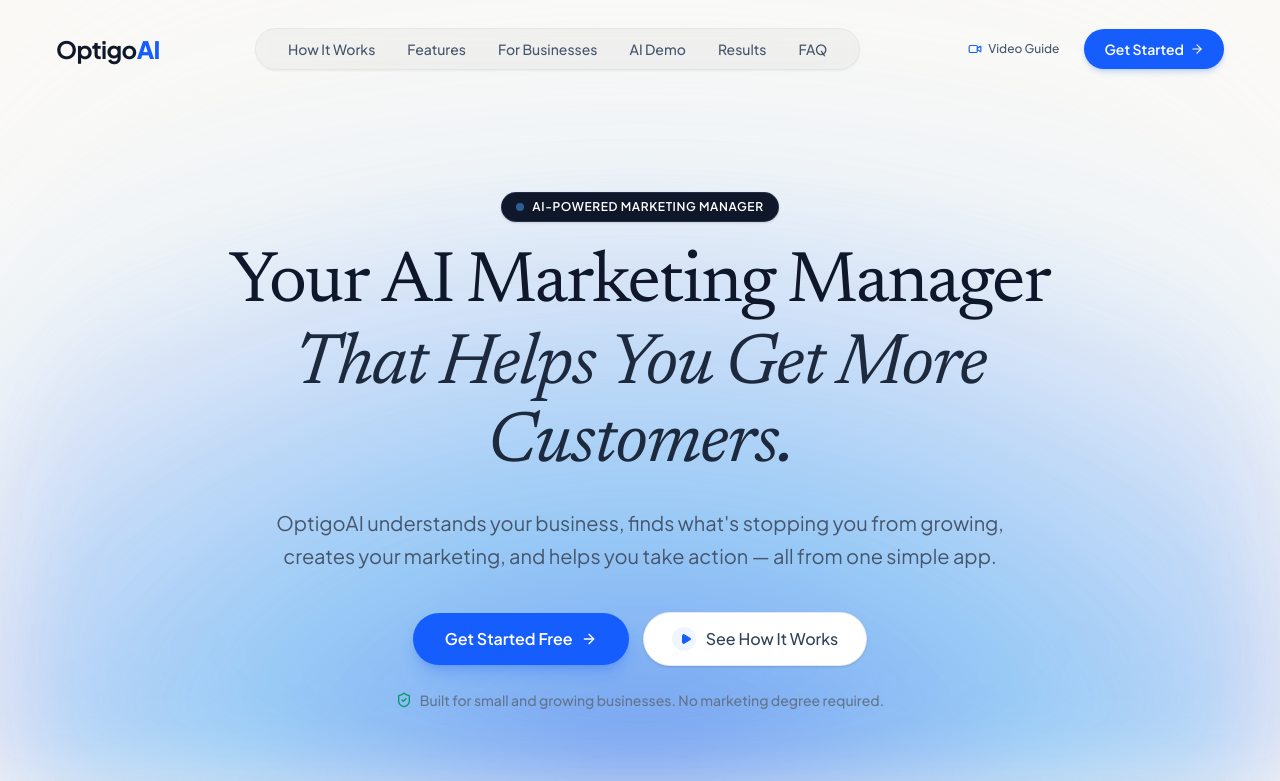
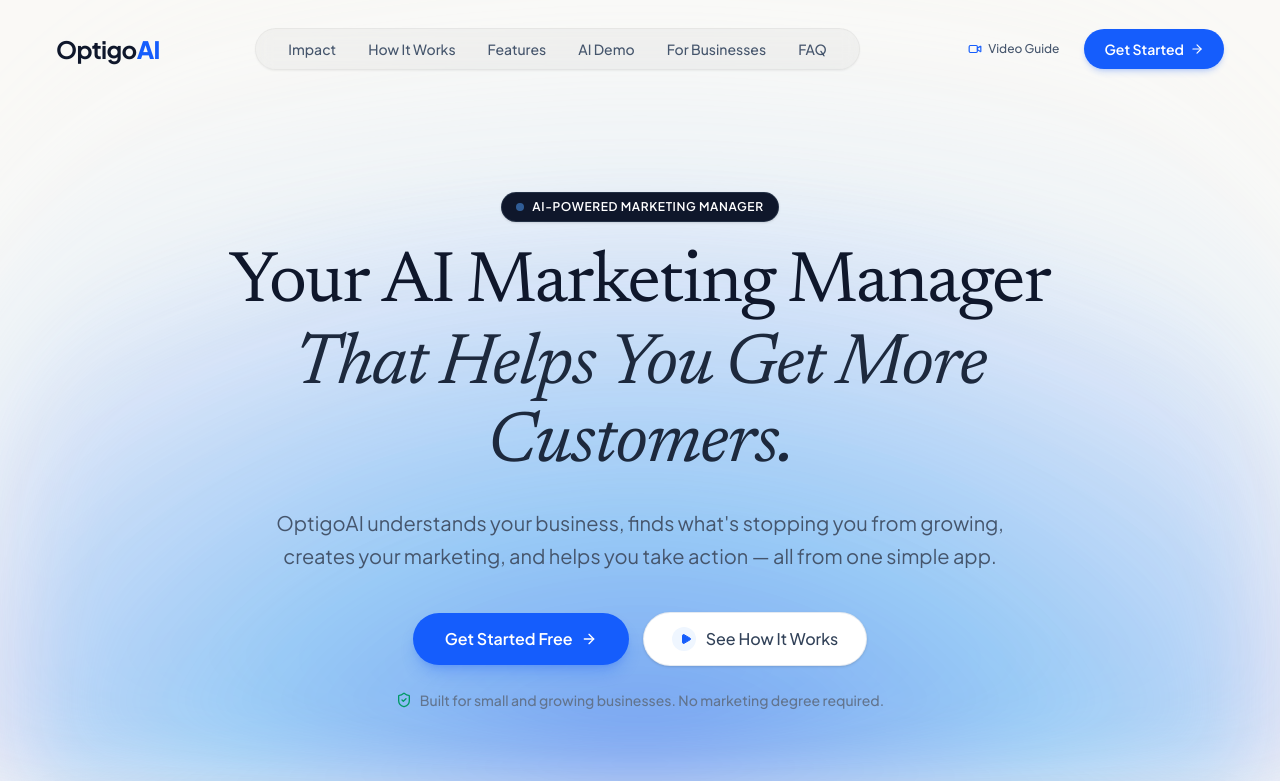
Before and after one commit to optigoai/optigoai-landing, a React (Vite) app: page / in a window 1280 px wide. Shown: the top 781 px of the page. Built offline with nearby package versions, Linux system fonts and the light colour scheme.

Commit message:
feat: add responsive Navbar component with scrolling transition effects

```diff
--- a/src/components/Navbar.tsx
+++ b/src/components/Navbar.tsx
@@ -19,11 +19,11 @@
   }, []);
 
   const navLinks = [
+    { label: 'Impact', href: '#roi-results' },
     { label: 'How It Works', href: '#how-it-works' },
     { label: 'Features', href: '#features' },
+    { label: 'AI Demo', href: '#ai-cmo-demo' },
     { label: 'For Businesses', href: '#for-businesses' },
-    { label: 'AI Demo', href: '#ai-cmo-demo' },
-    { label: 'Results', href: '#roi-results' },
     { label: 'FAQ', href: '#faq' },
   ];
 
@@ -32,11 +32,10 @@
 
       {/* Dynamic Voiceflow-style Morphing Navbar Container */}
       <div
-        className={`pointer-events-auto transition-all duration-300 flex items-center justify-between ${
-          isScrolled
+        className={`pointer-events-auto transition-all duration-300 flex items-center justify-between ${isScrolled
             ? 'w-full max-w-6xl rounded-full glass-nav shadow-lg shadow-black/5 border border-slate-200/80 px-6 sm:px-8 py-3'
             : 'w-full max-w-7xl px-2 sm:px-6 py-1'
-        }`}
+          }`}
       >
         {/* Left: OptigoAI Logo */}
         <div className="flex items-center shrink-0 mr-4 sm:mr-8">
@@ -50,11 +49,10 @@
         {/* Center: Navigation Links */}
         <nav className="hidden lg:flex items-center justify-center flex-1 px-4">
           <div
-            className={`transition-all duration-300 flex items-center justify-center gap-6 xl:gap-8 whitespace-nowrap ${
-              isScrolled
+            className={`transition-all duration-300 flex items-center justify-center gap-6 xl:gap-8 whitespace-nowrap ${isScrolled
                 ? 'bg-transparent px-0 py-0'
                 : 'bg-black/[0.03] backdrop-blur-sm border border-black/[0.04] px-8 py-2.5 rounded-full shadow-xs'
-            }`}
+              }`}
           >
             {navLinks.map((link) => (
               <a
```
